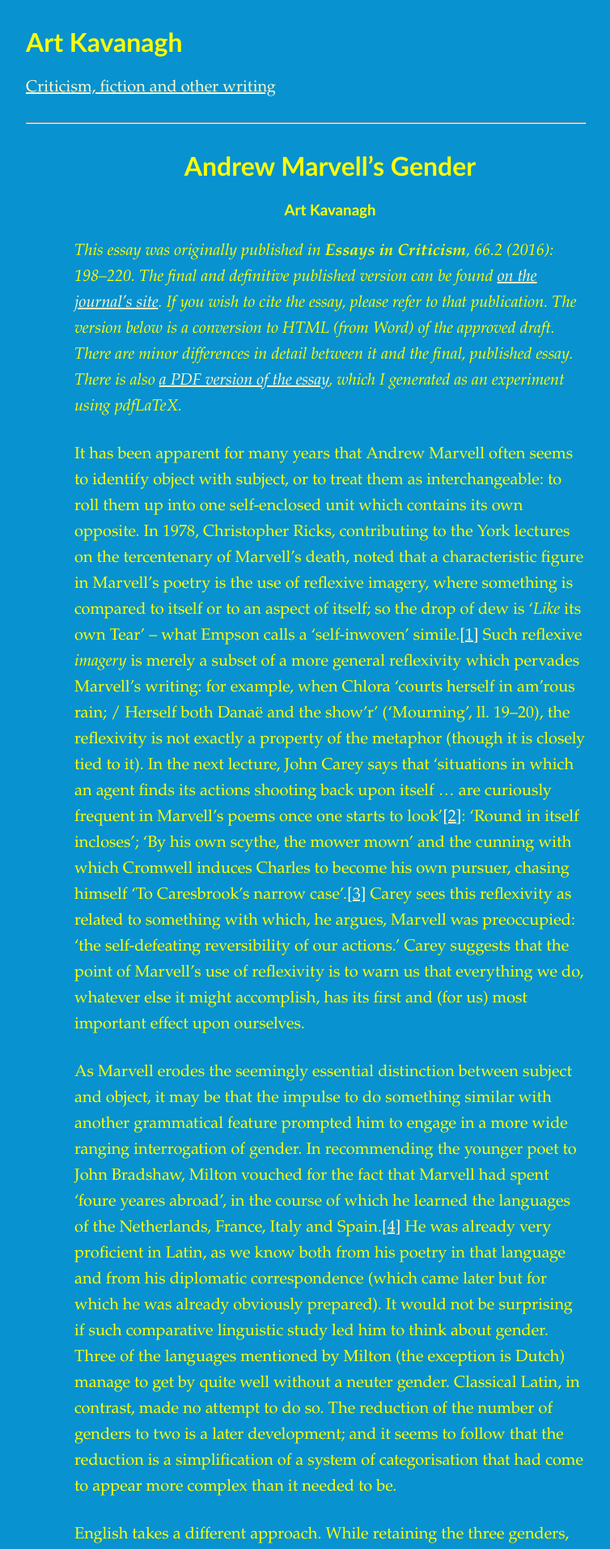
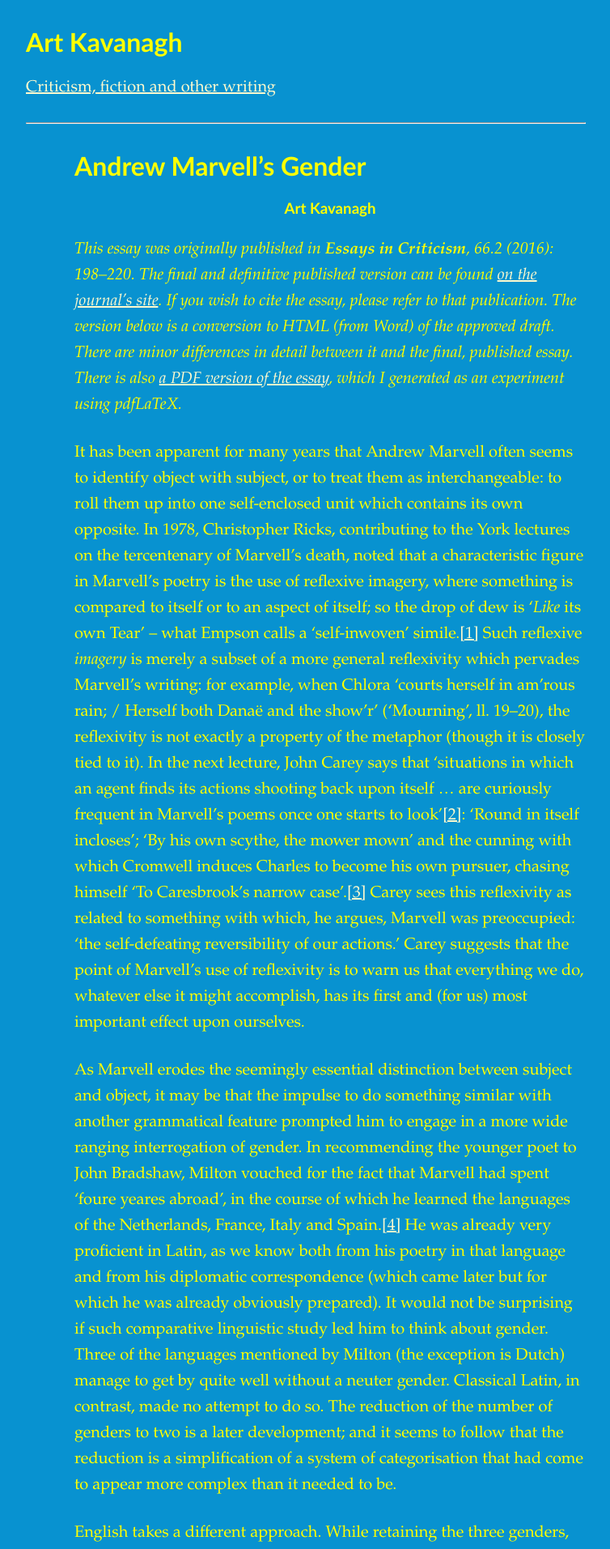
Before and after one commit to artkavanagh/github.io, a Jekyll site: the page Marvell-gender.html, which Jekyll copies as it is, in a window 1280 px wide. Shown: the top 1913 px of the page at 81% size, without its empty margins (232-986 px from the left). Built offline with Jekyll 4.4.1, drawn with Linux system fonts in a browser that asks for light colours.

Commit message:
Update Marvell-gender.html

```diff
--- a/Marvell-gender.html
+++ b/Marvell-gender.html
@@ -7,7 +7,7 @@
 <style>
 	p, blockquote {
 		font-family: "Minion Pro", "Palatino Linotype", "Palatino LT STD", "Georgia", "Constantia", serif !important ; }
-	h1.bodytext, h2, h3 {
+	h2, h3 {
 		text-align: center ;
 		margin-bottom: 24px ;
 	}
```
